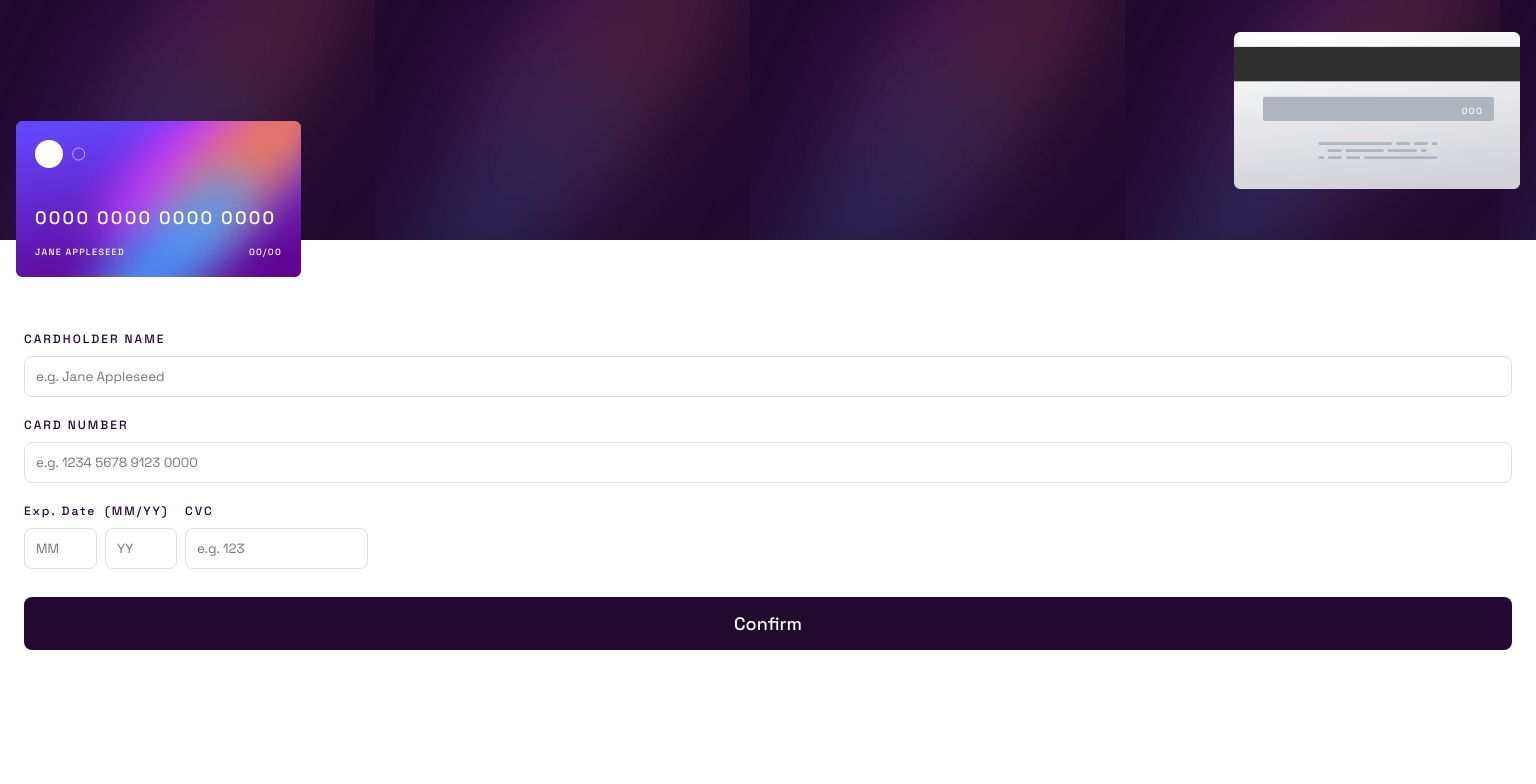
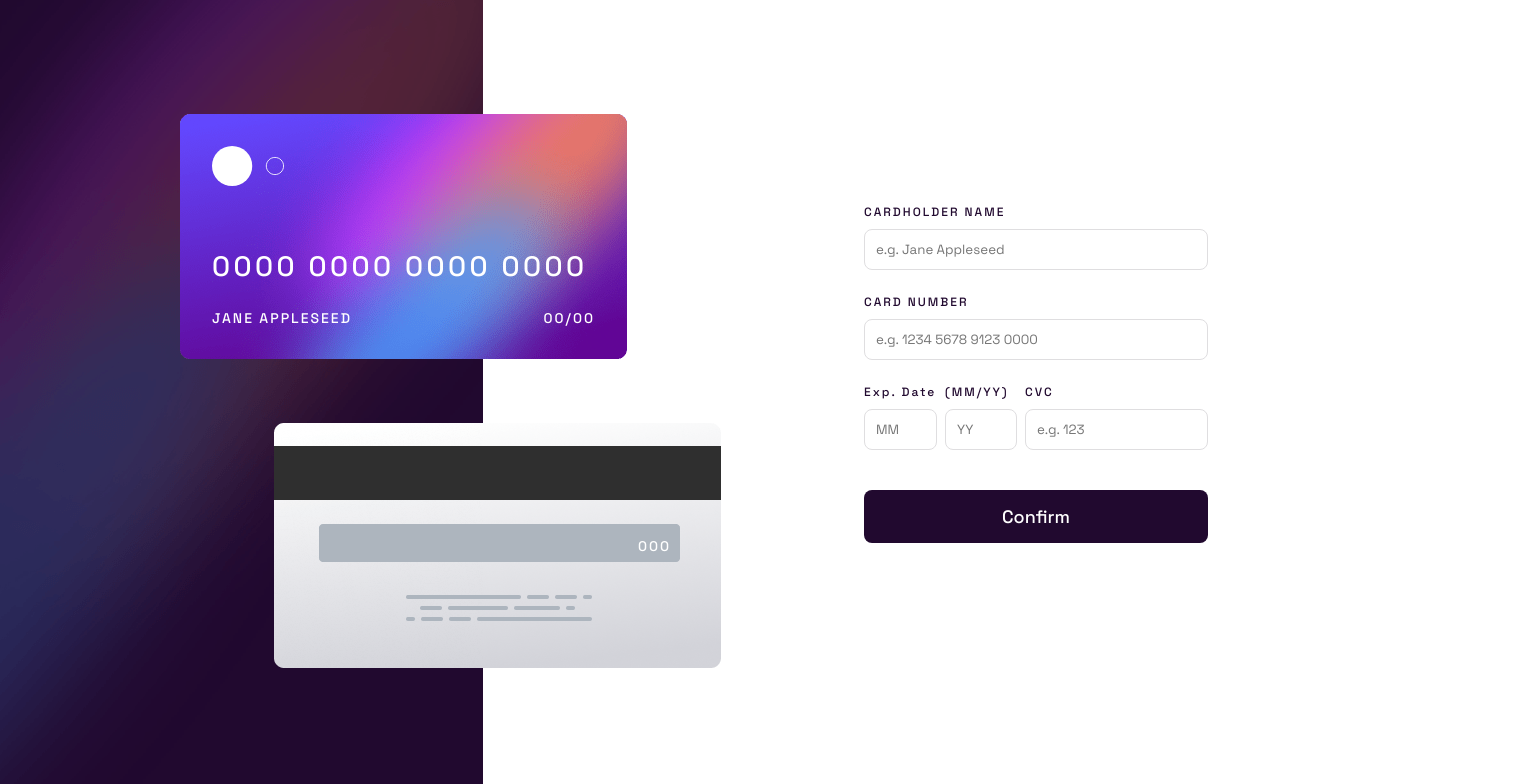
Before and after one commit to mariambuzaladze/Interactive-card-details-form, a React (Vite) app: page / in a window 1536 px wide. Shown: the top 784 px of the page. Built offline with nearby package versions, Linux system fonts and the light colour scheme.

Commit message:
add responsive design

```diff
--- a/src/App.css
+++ b/src/App.css
@@ -5,3 +5,9 @@ body {
 #root {
   min-height: 100vh;
 }
+
+@media screen and (min-width: 1440px) {
+  #root {
+    display: flex;
+  }
+}
--- a/src/components/Back/back.css
+++ b/src/components/Back/back.css
@@ -18,3 +18,19 @@
   letter-spacing: 1.29px;
   color: #fff;
 }
+
+@media screen and (min-width: 1440px) {
+  .back {
+    width: 447px;
+    height: 245px;
+    margin-top: 0;
+    align-self: center;
+    margin-left: 258px;
+    padding: 50px;
+  }
+
+  .back-text {
+    font-size: 14px;
+    letter-spacing: 2px;
+  }
+}
--- a/src/components/Cards/cards.css
+++ b/src/components/Cards/cards.css
@@ -4,3 +4,13 @@
   display: grid;
   padding: 16px;
 }
+
+@media screen and (min-width: 1440px) {
+  .container {
+    background-image: url(/images/bg-main-desktop.png);
+    background-repeat: no-repeat;
+    grid-template-rows: auto;
+    padding-top: 150px;
+    padding-bottom: 100px;
+  }
+}
--- a/src/components/Form/form.css
+++ b/src/components/Form/form.css
@@ -1,6 +1,7 @@
 .form {
   display: flex;
   flex-direction: column;
+  justify-content: center;
   gap: 20px;
   padding: 91px 24px 0;
   background-color: #fff;
@@ -23,3 +24,14 @@
   display: flex;
   gap: 8px;
 }
+
+@media screen and (min-width: 900px) {
+  .form {
+    padding: 127px;
+    gap: 24px;
+  }
+
+  .confirm {
+    margin-top: 16px;
+  }
+}
--- a/src/components/Front/Front.jsx
+++ b/src/components/Front/Front.jsx
@@ -1,5 +1,4 @@
 import "./front.css";
-import CardFront from "/images/bg-card-front.png";
 import Circle from "/images/card-logo.svg";
 
 export default function Front() {
--- a/src/components/Front/front.css
+++ b/src/components/Front/front.css
@@ -37,3 +37,32 @@
   letter-spacing: 1.29px;
   color: #fff;
 }
+
+@media screen and (min-width: 1440px) {
+  .front {
+    grid-row: 1;
+    align-self: center;
+    margin-left: 164px;
+    width: 447px;
+    height: 245px;
+    padding: 32px;
+  }
+
+  .card-logo {
+    width: 72px;
+  }
+
+  .front-text {
+    gap: 25.5px;
+  }
+
+  .card-number {
+    font-size: 28px;
+    letter-spacing: 3.42px;
+  }
+
+  .name-date {
+    font-size: 14px;
+    letter-spacing: 2px;
+  }
+}
```
